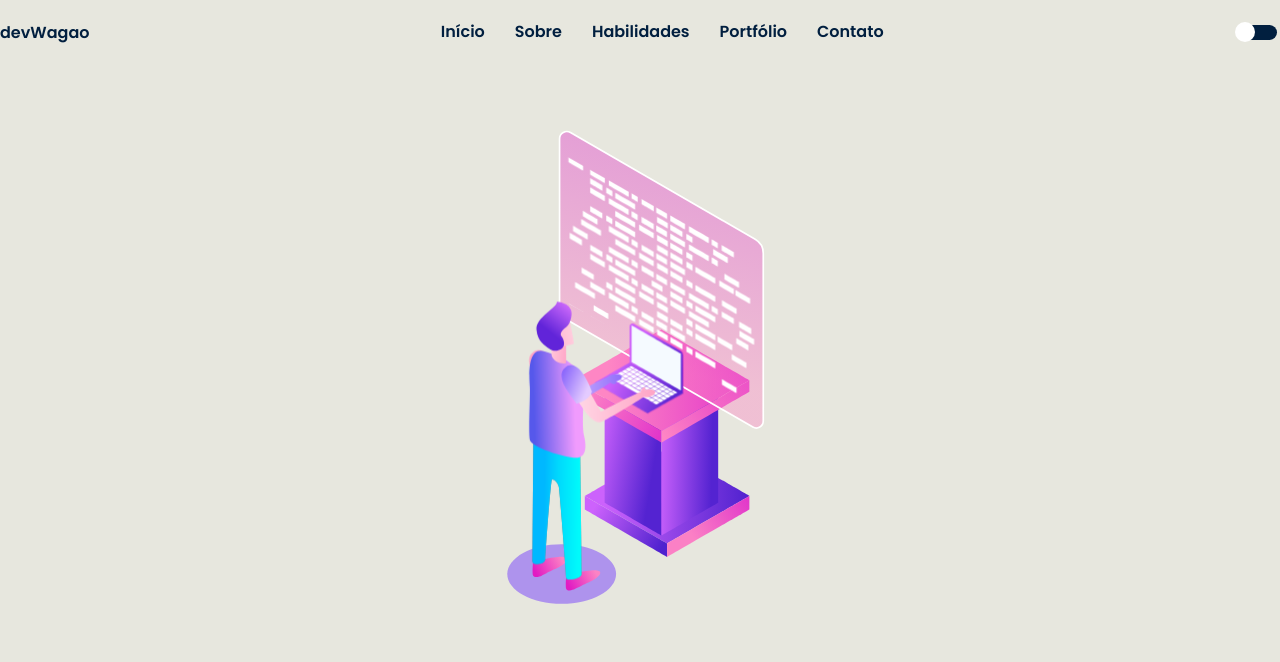
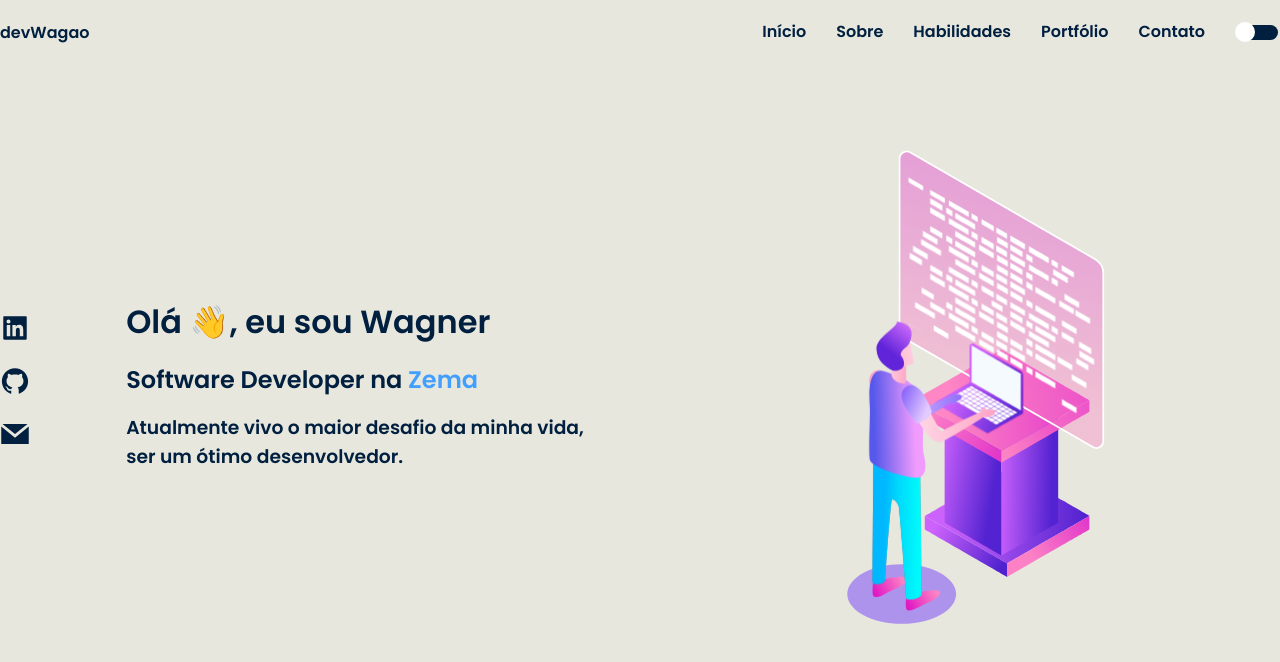
Before and after one commit to WagaoFC/devWagao, a React (Vite) app: page / in a window 1280 px wide. Shown: the top 662 px of the page. Built offline with nearby package versions, Linux system fonts and the light colour scheme.

Commit message:
finalizando main

```diff
--- a/package.json
+++ b/package.json
@@ -9,12 +9,14 @@
   "dependencies": {
     "@types/prop-types": "^15.7.4",
     "@types/react-lottie": "^1.2.6",
+    "@types/react-typist": "^2.0.3",
     "prop-types": "^15.8.1",
     "react": "^17.0.2",
     "react-dom": "^17.0.2",
     "react-icons": "^4.3.1",
     "react-lottie": "^1.2.3",
     "react-switch": "^6.0.0",
+    "react-typist": "^2.0.5",
     "styled-components": "^5.3.3"
   },
   "devDependencies": {
--- a/src/components/Header/index.tsx
+++ b/src/components/Header/index.tsx
@@ -21,7 +21,6 @@ export function Header<Props>({toggleTheme}) {
                     <a href="#portfolio">Portfólio</a>
                     <a href="#contact">Contato</a>
                     {/* <DarkModeButton onChange={toggleTheme}/> */}
-                </NavMenu>
                     <Switch
                         onChange={toggleTheme}
                         checked={title === 'dark'}
@@ -33,6 +32,7 @@ export function Header<Props>({toggleTheme}) {
                         offColor={'#011F3F'}
                         onColor={'#429FFD'}
                     />
+                </NavMenu>
         </Container>
     )
 }
--- a/src/components/Main/index.tsx
+++ b/src/components/Main/index.tsx
@@ -1,6 +1,9 @@
 import Lottie from 'react-lottie'
+import { AiFillGithub, AiFillLinkedin } from 'react-icons/ai'
+import { GrMail } from 'react-icons/gr'
+import Typist from 'react-typist'
 import animation from './animation.json'
-import { Container } from './styled'
+import { Container, Icons, Text, MotionLottie } from './styled'
 
 export function Main() {
     const defaultOptions = {
@@ -11,11 +14,25 @@ export function Main() {
 
     return (
         <Container>
-            <Lottie
-                options={defaultOptions}
-                height={600}
-                width={600}
-            />
+            <Icons>
+                <a href="https://www.linkedin.com/in/wagnerferreiracosta/" target="_blank"><AiFillLinkedin size={30} /></a>
+                <a href="https://github.com/WagaoFC" target="_blank"><AiFillGithub size={30} /></a>
+                <a href="mailto:wagnerferreira_07@hotmail.com"><GrMail size={30} /></a>
+            </Icons>
+            <Text>
+                <h1>Olá 👋, eu sou Wagner</h1>
+                <Typist cursor={{ show: false }}>
+                    <h2>Software Developer na <a href="https://www.zema.com/" target="_blank">Zema</a></h2>
+                </Typist>
+                <h3>Atualmente vivo o maior desafio da minha vida,<br/> ser um ótimo desenvolvedor.</h3>
+            </Text>
+            <MotionLottie>
+                <Lottie
+                    options={defaultOptions}
+                    height={600}
+                    width={600}
+                />
+            </MotionLottie>
         </Container>
     )
 }
--- a/src/components/Main/styled.ts
+++ b/src/components/Main/styled.ts
@@ -1,5 +1,45 @@
 import styled from 'styled-components'
 
 export const Container = styled.main`
+    display: flex;
+    align-items: center;
+    justify-content: space-between;
+    max-width: 1500px;
+    height: 80vh;
+    margin: auto;
+`
 
+export const Icons = styled.div`
+    display: flex;
+    flex-direction: column;
+    gap: 1rem;
+    margin: auto auto auto 0;
+
+    a {
+        text-decoration: none;
+        color: ${props => props.theme.title === 'light' ? 'var(--text-color-dark)' : 'var(--text-color-light)'};
+
+        &:hover {
+            color: var(--text-color-focus);
+        }
+    }
 `
+
+export const Text = styled.div`
+    display: flex;
+    flex-direction: column;
+    gap: 1rem;
+
+    h1, h2, h3 {
+        color: ${props => props.theme.title === 'light' ? 'var(--text-color-dark)' : 'var(--text-color-light)'};
+    }
+
+    a {
+        text-decoration: none;
+        color: var(--text-color-focus);
+    }
+`
+
+export const MotionLottie = styled.div`
+    margin: 0 0 0 auto;
+`
```
Also changed, not shown: 1 other file (tests, documents, lock files or other folders). Lines whose indentation alone changed are shown as unchanged.
